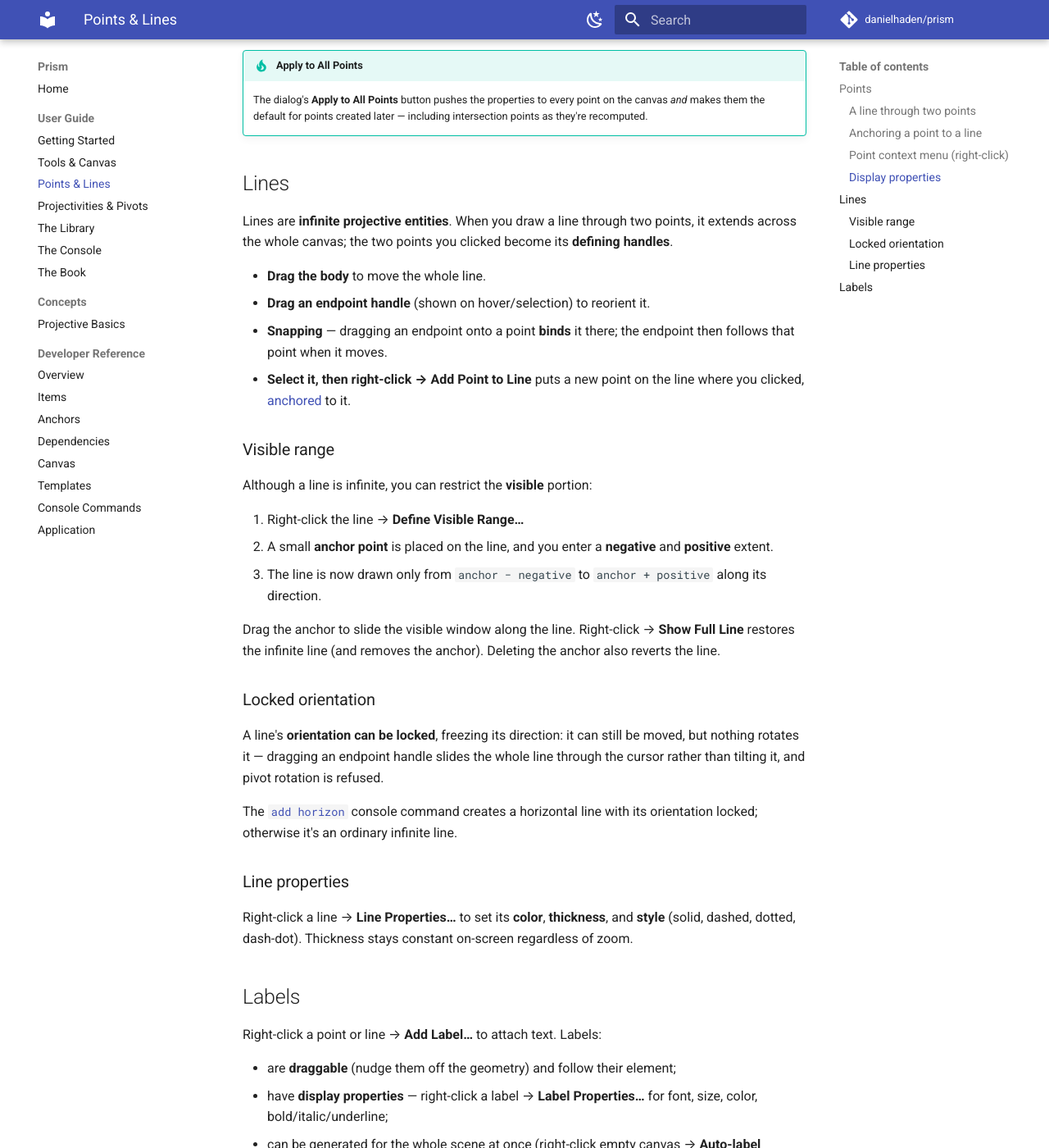
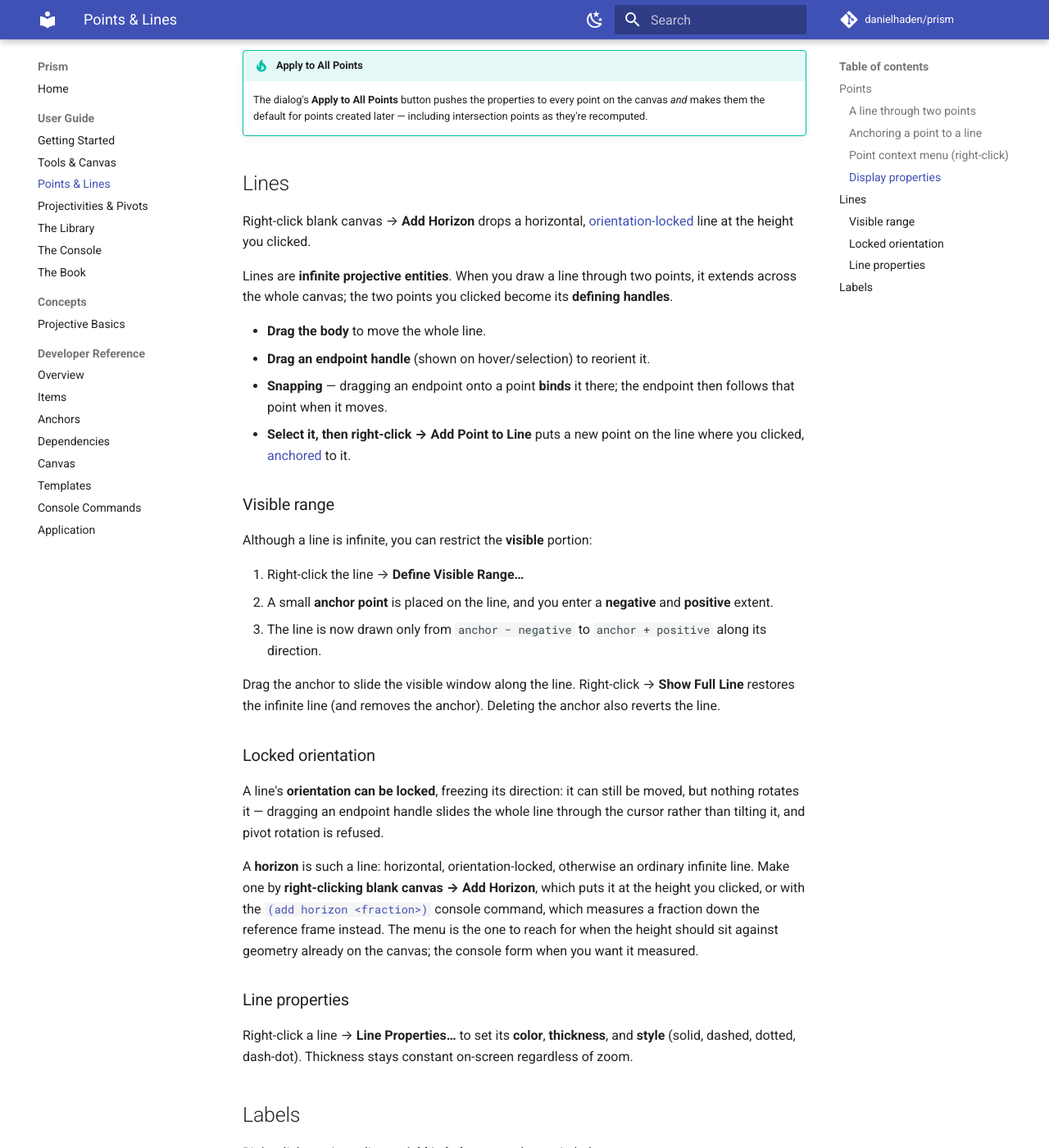
Before and after one commit to danielhaden/prism, an MkDocs documentation site: the page built from docs/guide/points-and-lines.md, in a window 1280 px wide and 1400 px high, scrolled down 2922 px. Shown: the whole window at 82% size. Built offline with MkDocs 1.6.1 and Material for MkDocs 9.7.7, drawn with Linux system fonts in a browser that asks for light colours; comment, search, counter and statistics services are not loaded.

Commit message:
Add Horizon to the canvas right-click menu
A horizon could only be placed by the console, as a fraction down the
reference frame — fine when you want it measured, awkward when you want it
against geometry already drawn. Right-clicking blank canvas now offers Add
Horizon, which puts one at the height you clicked.

It is the same line the console makes: horizontal, orientation-locked,
infinite. add_horizon(fraction) and add_horizon_at(pos) share one
implementation, so the two routes cannot drift apart.

Co-Authored-By: Claude Opus 5 <noreply@anthropic.com>

```diff
--- a/docs/guide/points-and-lines.md
+++ b/docs/guide/points-and-lines.md
@@ -130,6 +130,9 @@ the point so it reads cleanly instead of dissolving into a knot of ink.
 
 ## Lines
 
+Right-click blank canvas → **Add Horizon** drops a horizontal,
+[orientation-locked](#locked-orientation) line at the height you clicked.
+
 Lines are **infinite projective entities**. When you draw a line through two
 points, it extends across the whole canvas; the two points you clicked become
 its **defining handles**.
@@ -161,9 +164,13 @@ A line's **orientation can be locked**, freezing its direction: it can still be
 moved, but nothing rotates it — dragging an endpoint handle slides the whole
 line through the cursor rather than tilting it, and pivot rotation is refused.
 
-The [`add horizon`](console.md#add-horizon) console command creates a
-horizontal line with its orientation locked; otherwise it's an ordinary
-infinite line.
+A **horizon** is such a line: horizontal, orientation-locked, otherwise an
+ordinary infinite line. Make one by **right-clicking blank canvas → Add
+Horizon**, which puts it at the height you clicked, or with the
+[`(add horizon <fraction>)`](console.md#add-horizon-fraction) console command,
+which measures a fraction down the reference frame instead. The menu is the one
+to reach for when the height should sit against geometry already on the canvas;
+the console form when you want it measured.
 
 ### Line properties
 
```
Also changed, not shown: CLAUDE.md (+4 -1 lines), 1 other file.
